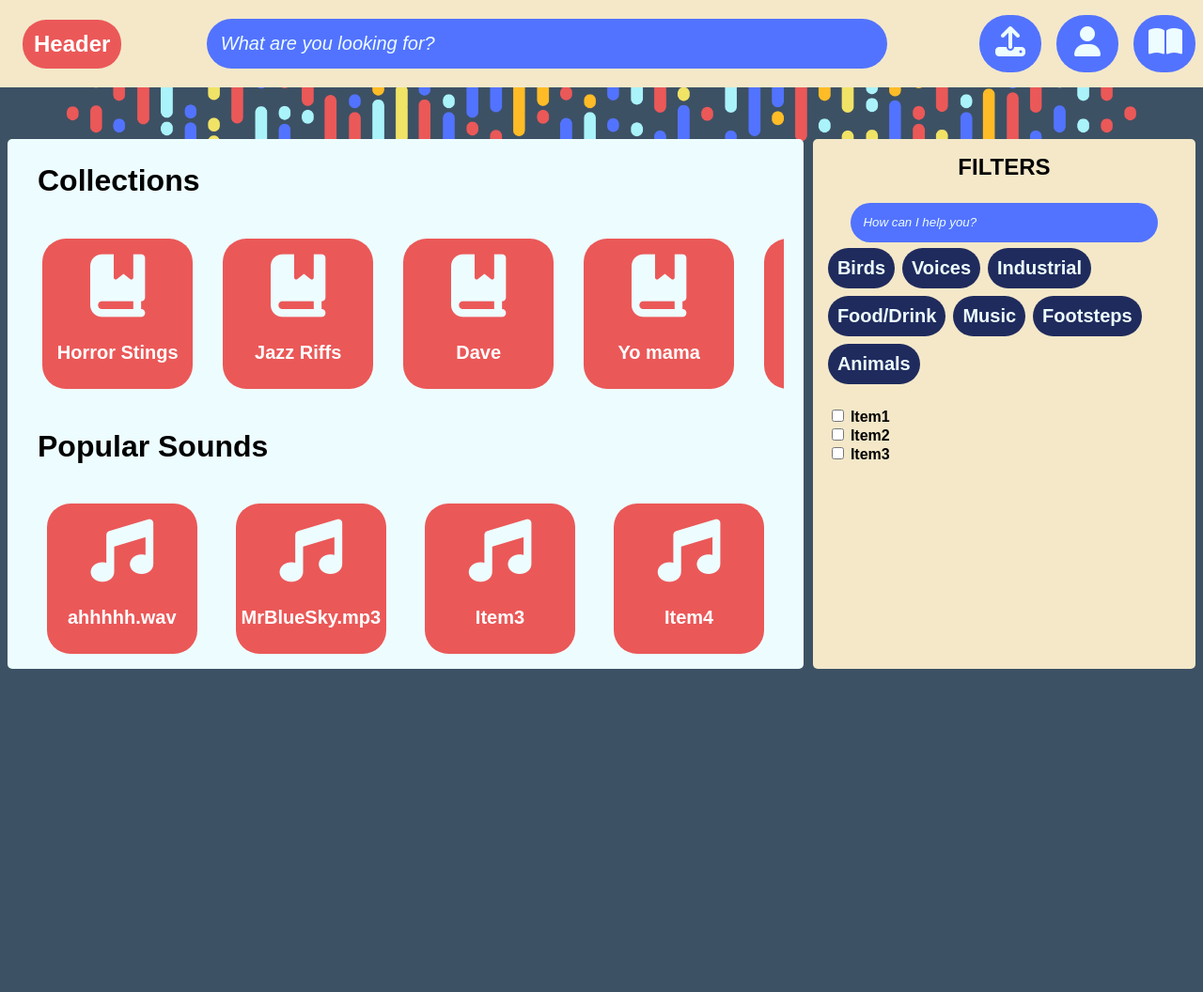
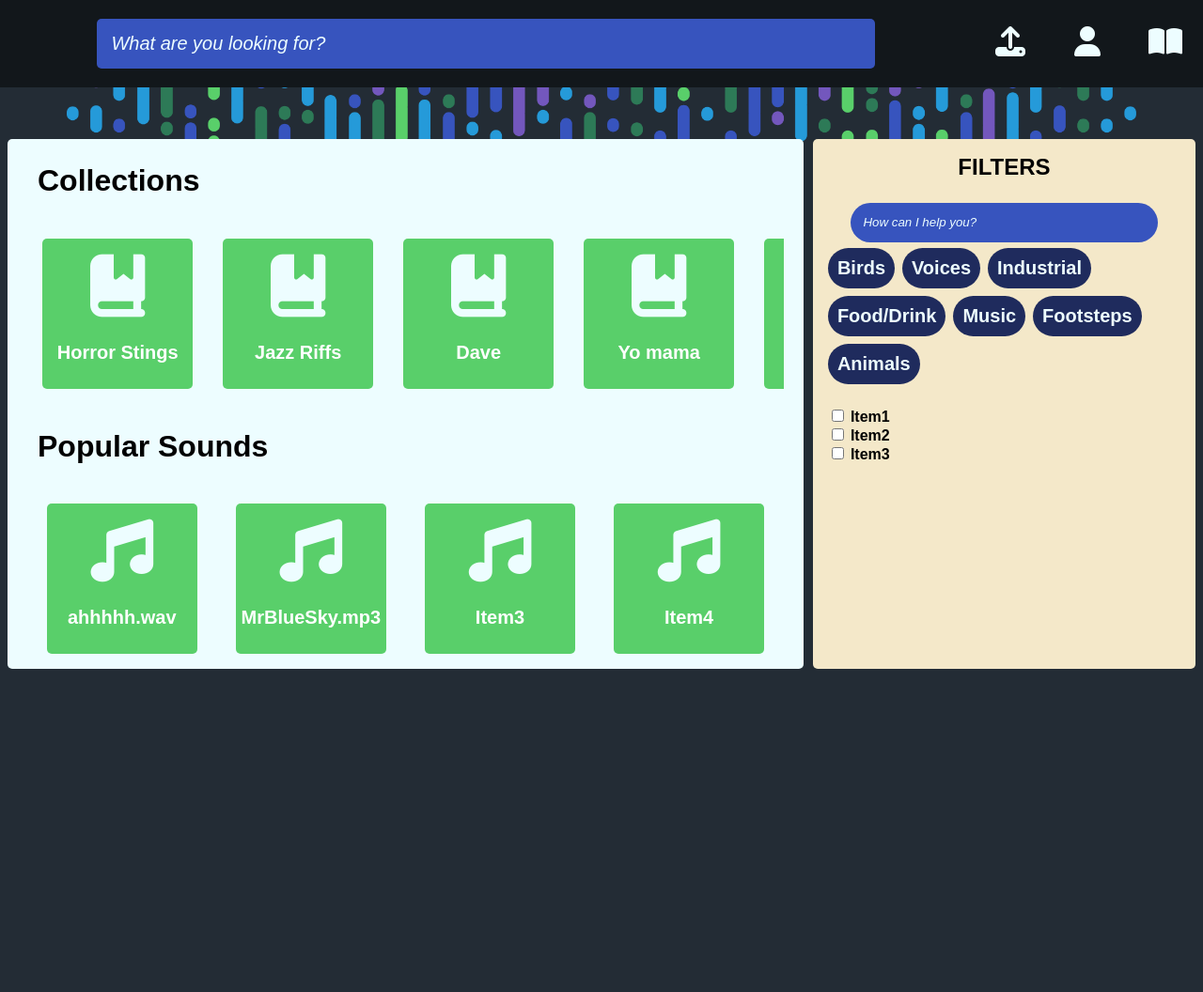
Before and after one commit to NoahZS-webdev/catalystSoundLib, a PHP site: page / in a window 1280 px wide. Shown: the whole page at 94% size. Run offline with PHP 8.4, Linux system fonts and the light colour scheme; some libraries are stand-ins or nearby versions; some web fonts are replaced.

Commit message:
styling changes

```diff
--- a/css/styles.css
+++ b/css/styles.css
@@ -7,15 +7,15 @@ code for different viewports
 /* styles for main elements */
 
 body {
-    background-color: #3d5164;
+    background-color: #232c35;
 }
 
 h2 {
-    background-color: #eb5858;
+    background-color: #59cf6a;
     color: #ffffff;
     margin-left: 1em;
     padding: .5em;
-    border-radius: 25px;
+    border-radius: 5px;
     font-family: "asap", sans-serif;
     font-weight: 600;
     font-style: normal;
@@ -58,7 +58,7 @@ label {
     flex-direction: row;
     justify-content: space-between;
     align-items: center;
-    background-color: #f4e8c9;
+    background-color: #12171b;
     color: #ffffff;
     margin-top: -8px;
     position: fixed;
@@ -68,16 +68,15 @@ label {
 
 /* button classes for 3 buttons in nav bar */
 .btn {
-    background-color: #5273ff;
     margin: .25em .5em .25em .5em;
     padding: .25em .5em .25em .5em;
     border-radius: 30px;
     height: 3.3em;
-}.btn:hover {
-    background-color: #aaf3fa;
+}.btn a:hover {
+    color: #59cf6a;
 }.btn a{
     text-align:center;
-    color: #ffffff;
+    color: #59cf6a;
     display: block;
     width: 50px;
     height: 50px;
@@ -106,9 +105,9 @@ label {
 
 /* class that styles input */
 input[type=search], select, textarea {
-    background-color: #5273ff;
+    background-color: #3754BE;
     color: #edfdff;
-    border-radius: 50px;
+    border-radius: 5px;
     padding: .75em;
     border: none;
     width: 80%;
@@ -175,11 +174,11 @@ input[type=search], select, textarea {
 
 /* flex item inside scroller */
 .flexSoundbox {
-    background-color: #eb5858;
+    background-color: #59cf6a;
     margin: 1em;
     flex-basis: 10em;
     text-align: center;
-    border-radius: 25px;
+    border-radius: 5px;
     height: 10em;
     min-width: 10em;
 }.flexSoundbox i {
@@ -243,7 +242,7 @@ input[type=search], select, textarea {
 }
 
 .flexFilterSearch input[type=text], select, textarea {
-    background-color: #5273ff;
+    background-color: #3754BE;
     color: #edfdff;
     border-radius: 50px;
     padding: 1em;
--- a/index.html
+++ b/index.html
@@ -19,7 +19,6 @@
     -->
     <div class="topBox">
     <div class="flexContainerNav">
-        <div class="flexHeader"><h2>Header</h2></div>
 
         <!-- Section for the search bar -->
         <div class="flexSearch">
@@ -34,7 +33,7 @@
         </div>
     </div>
 
-    <img src="media/visualizer.png" class="bannerImg">
+    <img src="media/visualizerMOD.png" class="bannerImg">
     </div>
 
     <!--Space between the nav bar and the next section-->
```
Also changed, not shown: media/visualizerMOD.png (added).
